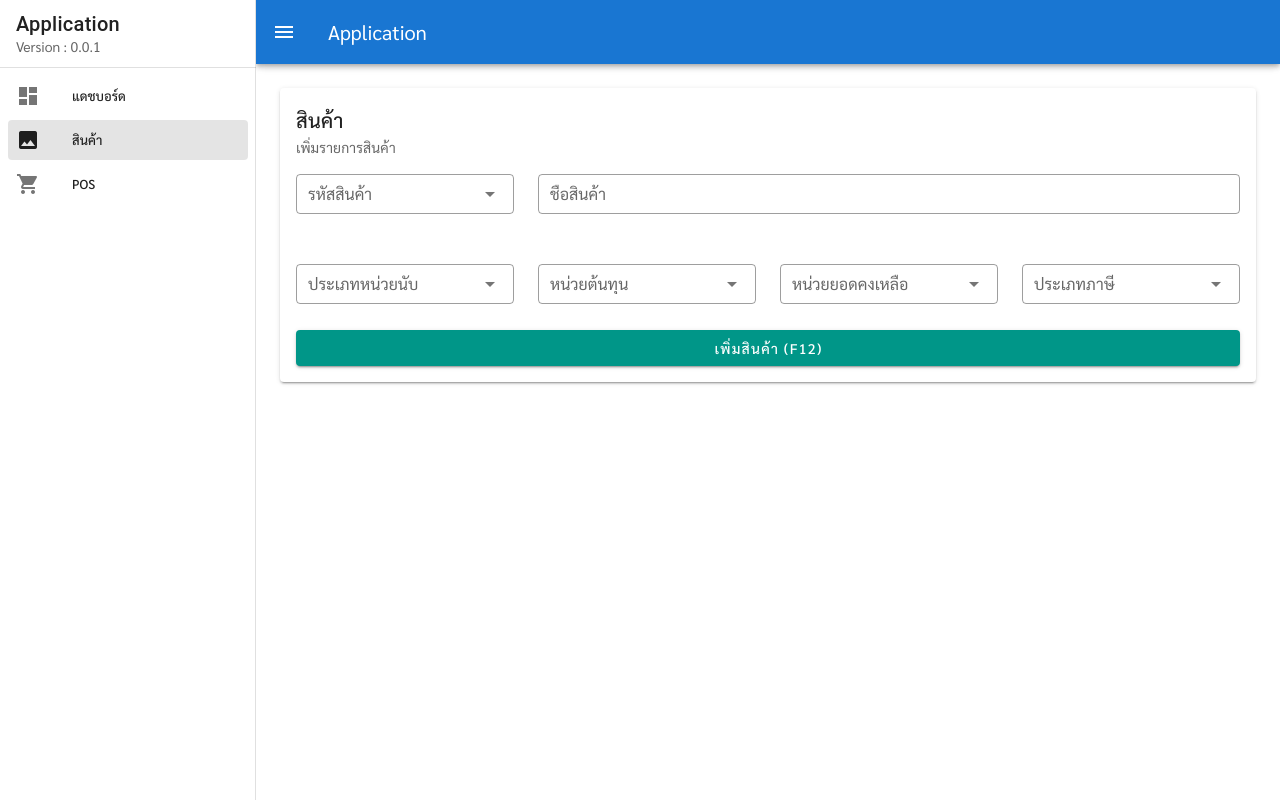
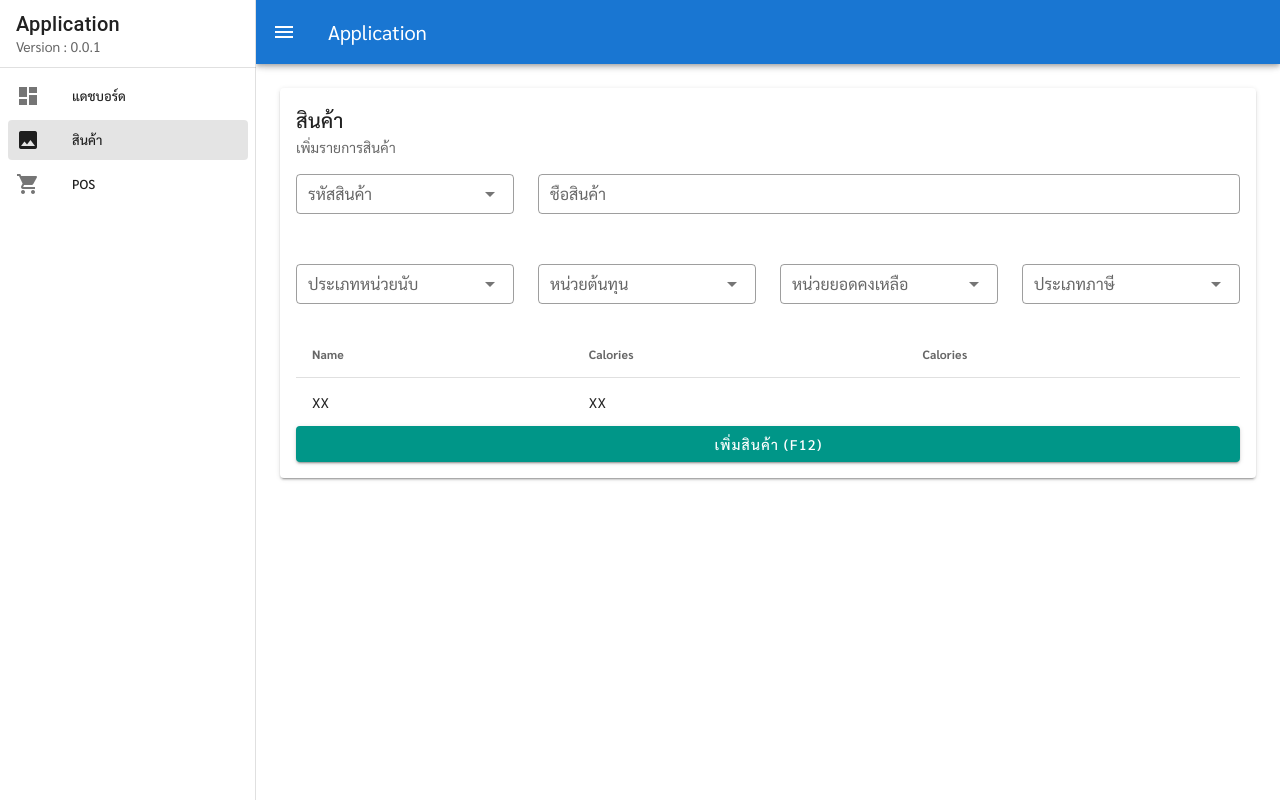
Before and after one commit to OKeattisak/frontend-app, a Vue app: page /inventories/create in a window 1280 px wide. Built offline with nearby package versions, Linux system fonts and the light colour scheme; no server answers.

Commit message:
Update CreateInventory.vue

```diff
--- a/src/views/CreateInventory.vue
+++ b/src/views/CreateInventory.vue
@@ -10,14 +10,17 @@
           <v-card-text>
             <v-row>
               <v-col cols="12" md="3">
-                <v-combobox
-                  v-model="formData.code"
-                  dense
-                  label="รหัสสินค้า"
-                  outlined
-                  required></v-combobox>
+                <div class="d-flex">
+                  <v-combobox
+                    v-model="formData.code"
+                    dense
+                    label="รหัสสินค้า"
+                    outlined
+                    required
+                  ></v-combobox>
+
+                </div>
               </v-col>
-
               <v-col cols="12" md="9">
                 <v-text-field
                   v-model="formData.name_1"
@@ -74,6 +77,31 @@
                 ></v-autocomplete>
               </v-col>
             </v-row>
+
+            <v-simple-table>
+              <template v-slot:default>
+                <thead>
+                <tr>
+                  <th class="text-left">
+                    Name
+                  </th>
+                  <th class="text-left">
+                    Calories
+                  </th>
+                  <th class="text-left">
+                    Calories
+                  </th>
+                </tr>
+                </thead>
+                <tbody>
+                <tr
+                >
+                  <td>XX</td>
+                  <td>XX</td>
+                </tr>
+                </tbody>
+              </template>
+            </v-simple-table>
             <v-btn
               v-shortkey="['f12']"
               block
@@ -132,6 +160,9 @@ export default {
 
   }),
   methods: {
+    getProductCode() {
+      this.formData.code = "IX-0008";
+    },
     doSomething() {
       console.log(this.unit);
     },
```
